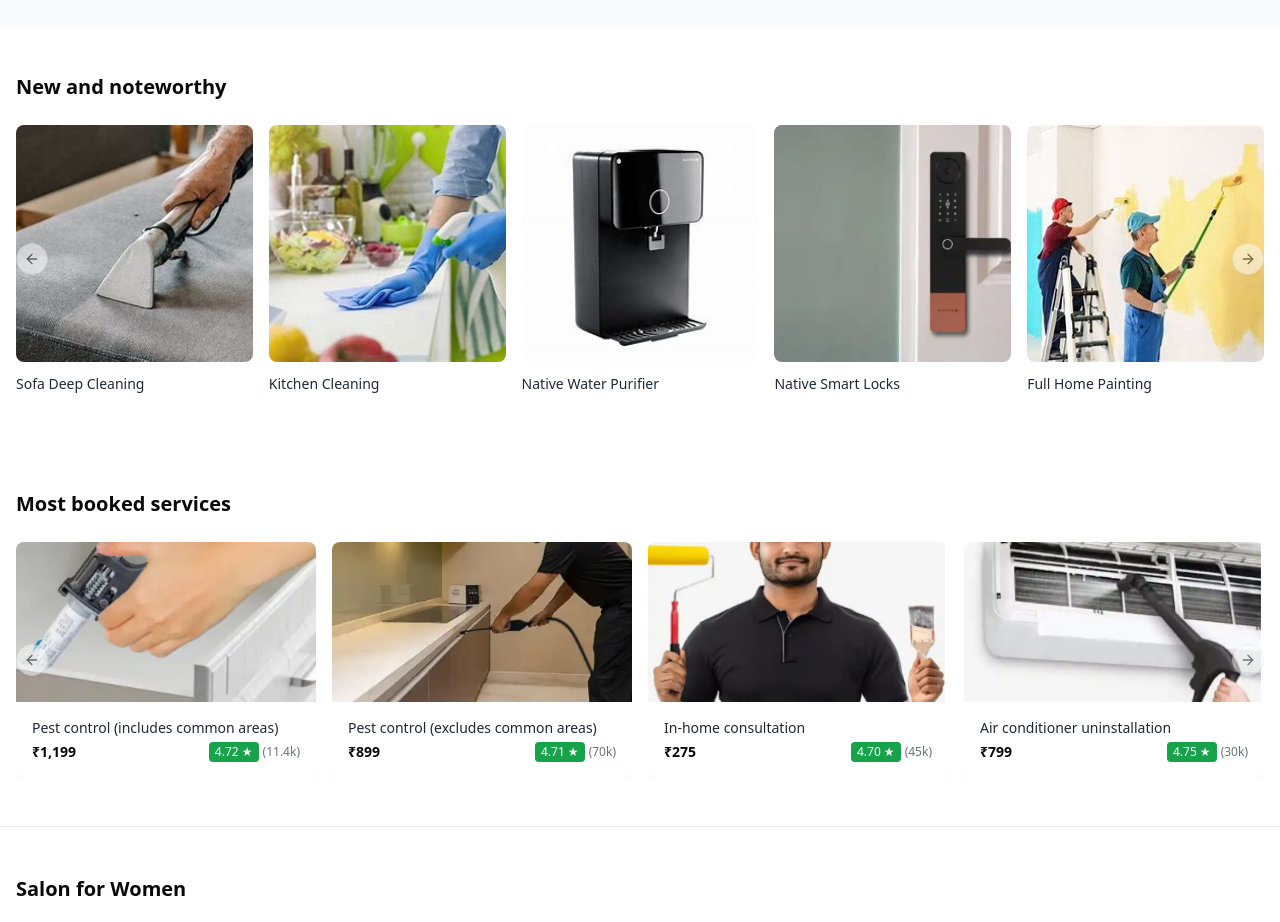
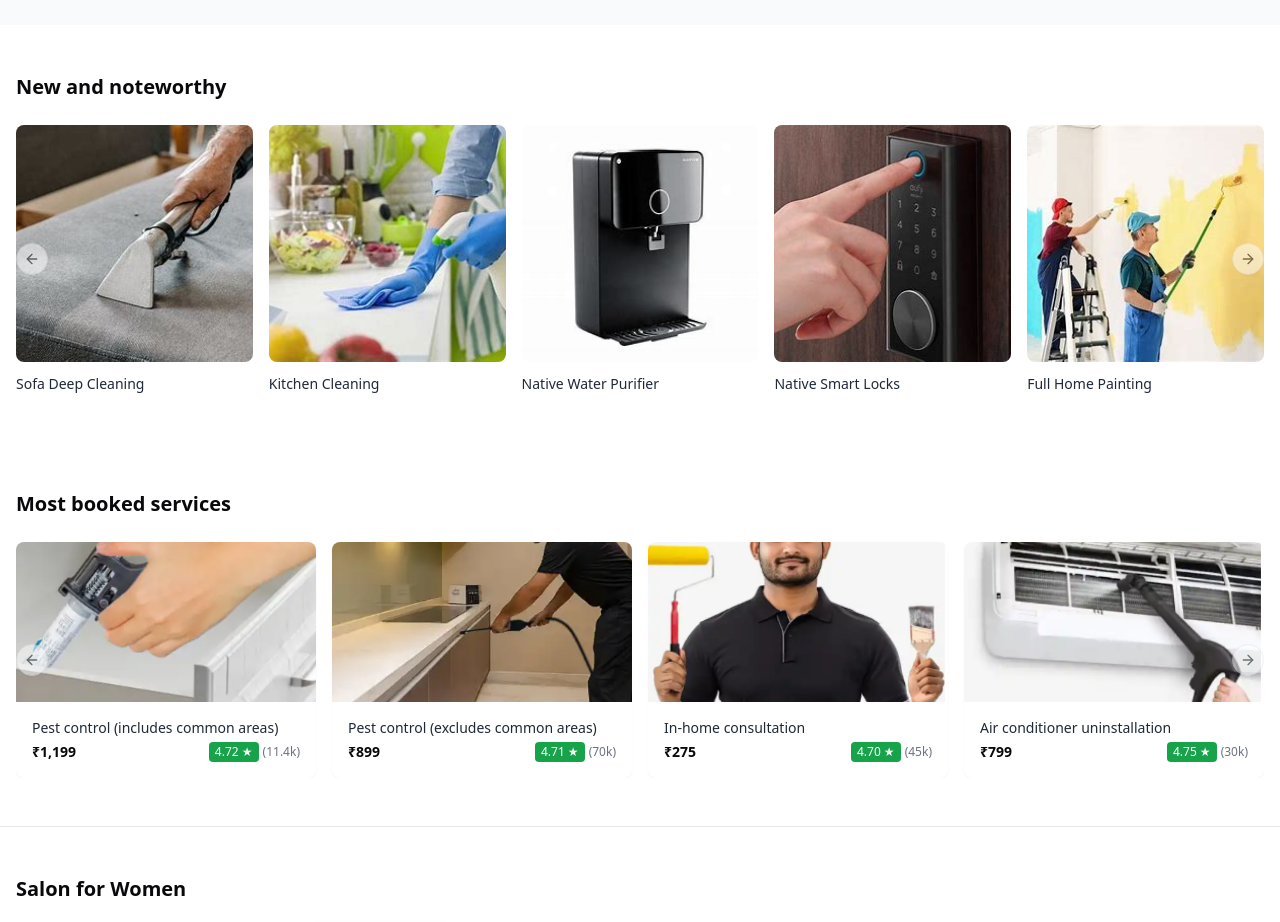
Before and after one commit to Rihan2710/urban_company_clone, a Next.js app: page / in a window 1280 px wide. Shown: the part 940-1862 px from the top of the page. Built offline with nearby package versions, Linux system fonts and the light colour scheme.

Commit message:
Update NewNoteworthySection.tsx

```diff
--- a/src/components/NewNoteworthySection.tsx
+++ b/src/components/NewNoteworthySection.tsx
@@ -33,7 +33,7 @@ const newServices = [
   {
     id: 4,
     name: "Native Smart Locks",
-    image: "/smartlock.PNG",
+    image: "/smartlocks.jpg",
     link: "/pune/native-smart-locks"
   },
   {
```
